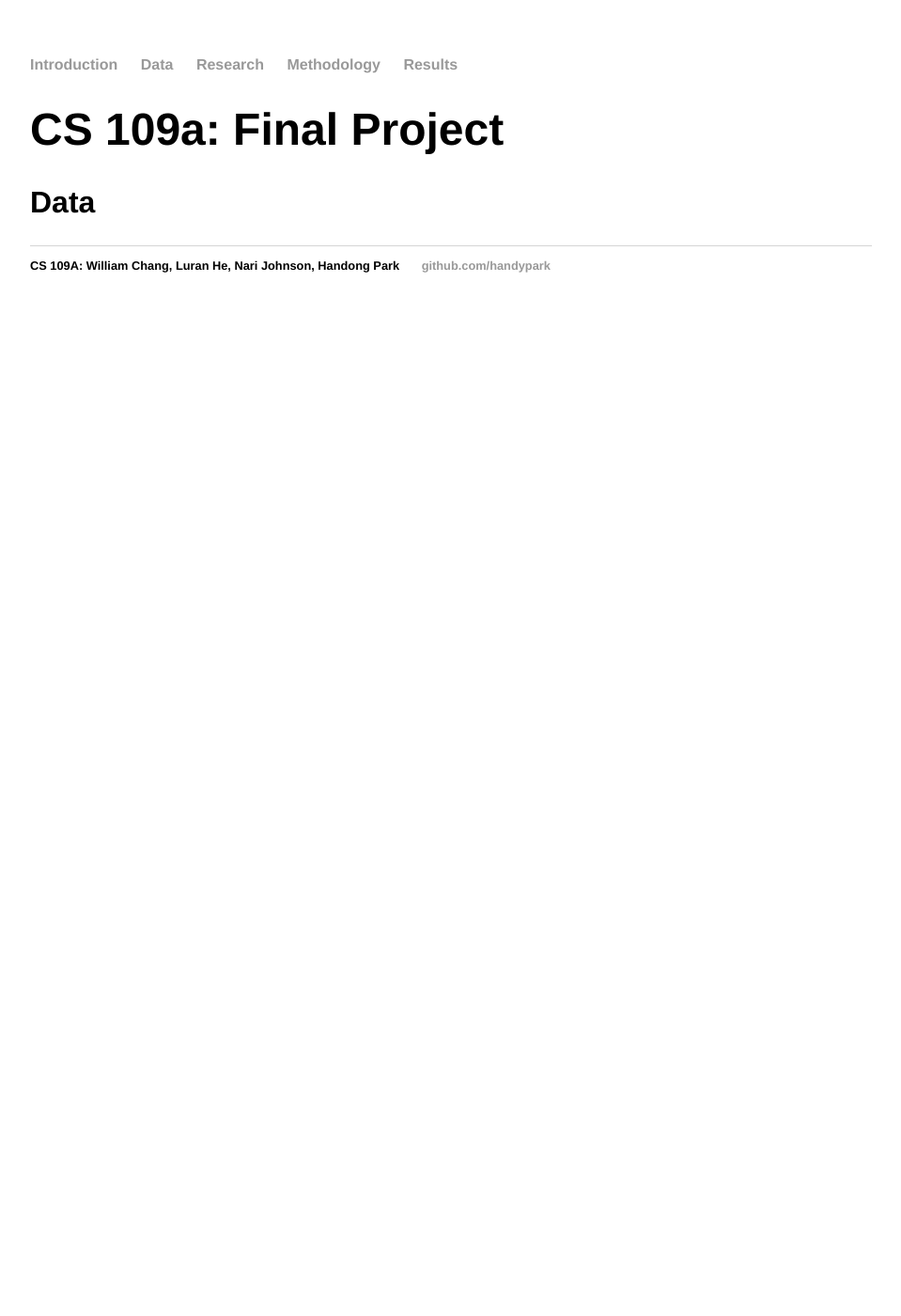
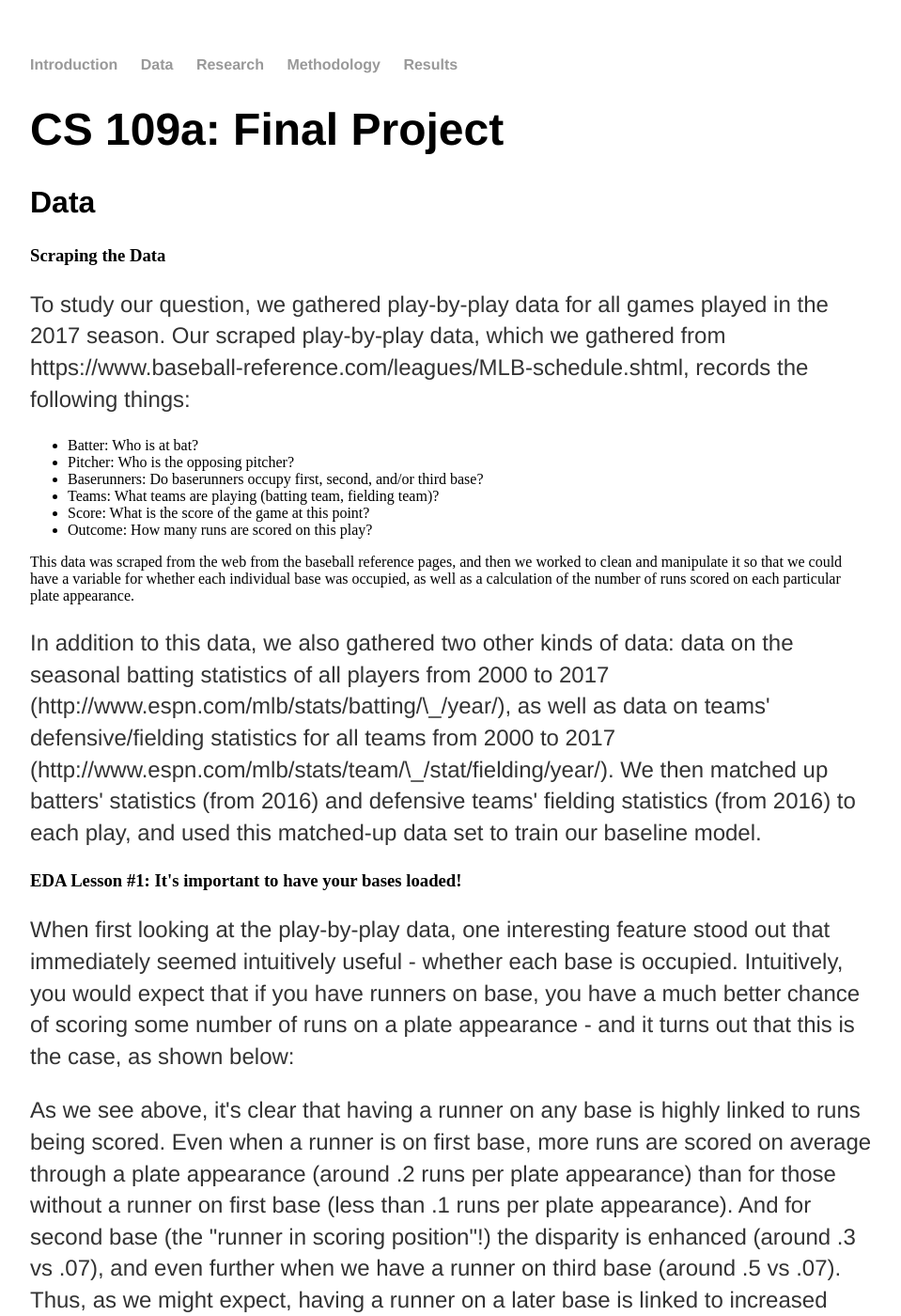
Before and after one commit to handypark/handypark.github.io, a Jekyll site: the page built from data.html, in a window 1280 px wide and 1400 px high. Shown: the whole window at 94% size, without its empty margins (160-1119 px from the left). Built offline with Jekyll 4.4.1, drawn with Linux system fonts in a browser that asks for light colours; some of the changed text lies outside the part shown.

Commit message:
Update data.html

```diff
--- a/data.html
+++ b/data.html
@@ -6,4 +6,64 @@ title: Data
 <div class="blurb">
 	<h1>CS 109a: Final Project</h1>
 	<h2>Data</h2>
+	<h3>Scraping the Data</h3>
+	<p>
+		To study our question, we gathered play-by-play data for all games played in the 2017 season.
+		Our scraped play-by-play data, which we gathered from https://www.baseball-reference.com/leagues/MLB-schedule.shtml,
+		records the following things:
+		<ul>
+	        	<li>Batter: Who is at bat?</li>
+        		<li>Pitcher: Who is the opposing pitcher?</li>
+			<li>Baserunners: Do baserunners occupy first, second, and/or third base?</li>
+        		<li>Teams: What teams are playing (batting team, fielding team)?</li>
+			<li>Score: What is the score of the game at this point?</li>
+			<li>Outcome: How many runs are scored on this play?</li>
+    		</ul>
+		This data was scraped from the web from the baseball reference pages, and then we worked to clean and manipulate it
+		so that we could have a variable for whether each individual base was occupied, as well as a calculation of the number
+		of runs scored on each particular plate appearance.
+	</p>
+	<p>
+		In addition to this data, we also gathered two other kinds of data: data on the seasonal batting statistics of all players
+		from 2000 to 2017 (http://www.espn.com/mlb/stats/batting/\_/year/), as well as data on teams' defensive/fielding
+		statistics for all teams from 2000 to 2017 (http://www.espn.com/mlb/stats/team/\_/stat/fielding/year/). We then matched up
+		batters' statistics (from 2016) and defensive teams' fielding statistics (from 2016) to each play, and
+		used this matched-up data set to train our baseline model.
+	</p>
+	<h3>EDA Lesson #1: It's important to have your bases loaded!</h3>
+	<p>
+		When first looking at the play-by-play data, one interesting feature stood out that immediately seemed intuitively
+		useful - whether each base is occupied. Intuitively, you would expect that if
+		you have runners on base, you have a much better chance of scoring some number of runs on a plate appearance - and it
+		turns out that this is the case, as shown below:
+	</p>
+	<p>
+		As we see above, it's clear that having a runner on any base is highly linked to runs being scored. Even when a runner
+		is on first base, more runs are scored on average through a plate appearance (around .2 runs per plate appearance) than
+		for those without a runner on first base (less than .1 runs per plate appearance). And for second base (the "runner in
+		scoring position"!) the disparity is enhanced (around .3 vs .07), and even further when we have a runner on third base
+		(around .5 vs .07). Thus, as we might expect, having a runner on a later base is linked to increased runs scored on
+		average on a plate appearance, and having any runner on base at all (even first base) is also linked to increased runs
+		scored on average for a plate appearance.
+	</p>
+	<h3>EDA Lesson #2: The score of the game doesn't quite matter.</h3>
+	<p>
+		One aspect that we found to have little linkage to runs scored during a plate appearance was that of the score of the
+		batting or fielding team when a plate appearance occurred. In Figure \ref{fig:TeamScores}, you can see that except for a
+		couple of outlier scores, the average number of runs scored for a plate appearance varied relatively little when
+		comparing the averages over many possible scores.
+	</p>
+	<p>
+		There are slight trends we might identify; low-scoring teams in a game seem to have slightly smaller average points
+		scored per plate appearance when at bat, and teams tend to score slightly less per plate appearance when the fielding
+		team has allowed more points already. But in either case, neither trend appears as significant as one might expect (even
+		ignoring the outliers for the very few high-scoring games with over 16 runs in the game scored by one team).
+	</p>
+	<h3>EDA Lesson #3: Better batters score more often.</h3>
+	<p>
+		INSERT BATTERS' DATA LEARNING HERE.
+	</p>
+	<p>
+		INSERT BATTERS' DATA CONCLUSION HERE.
+	</p>
 </div><!-- /.blurb -->
```
